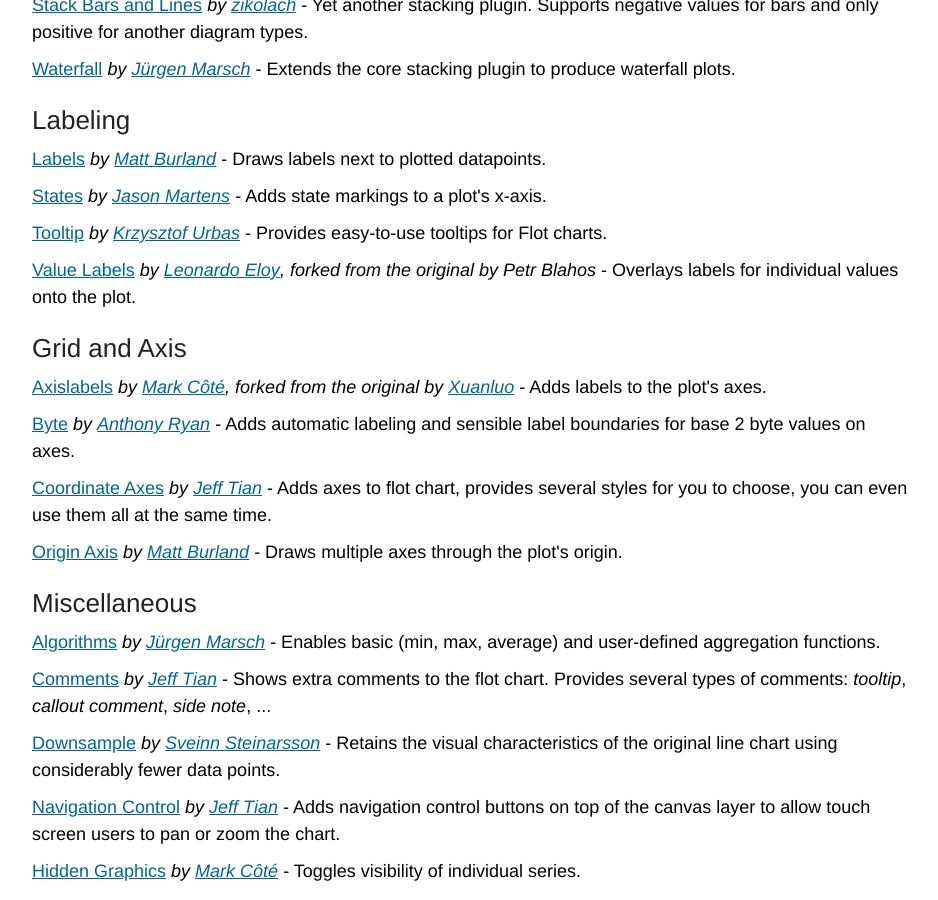
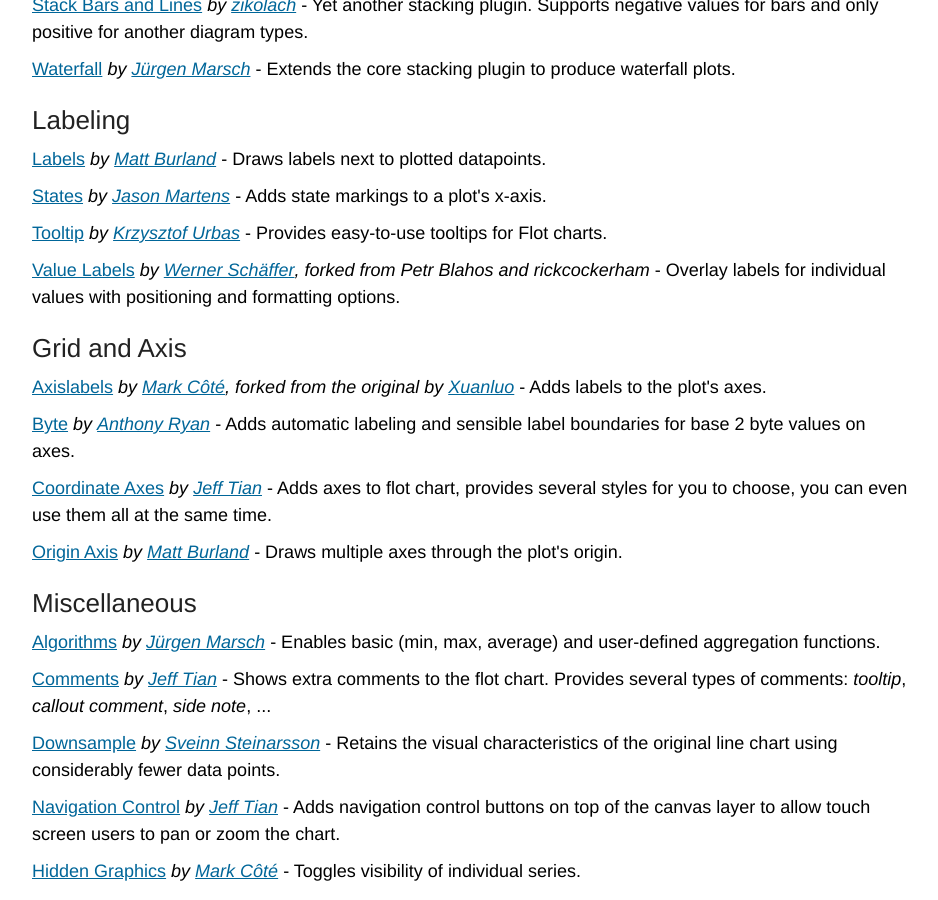
Before and after one commit to flot/flot.github.com, a Jekyll site: the page built from plugins/index.html, in a window 1280 px wide and 900 px high, scrolled down 1418 px. Shown: the whole window, without its empty margins (168-1106 px from the left). Built offline with Jekyll 4.4.1, drawn with Linux system fonts in a browser that asks for light colours; Markdown is read by kramdown in place of the engine named in the settings.

Commit message:
overtake flot.valuelables.js from nickcockerham

```diff
--- a/plugins/index.html
+++ b/plugins/index.html
@@ -128,9 +128,9 @@ Adds state markings to a plot's x-axis.</p>
 <em>by <a href="https://github.com/krzysu">Krzysztof Urbas</a></em> -
 Provides easy-to-use tooltips for Flot charts.</p>
 
-<p><a href="https://github.com/leonardoeloy/flot-valuelabels/wiki">Value Labels</a>
-<em>by <a href="https://github.com/leonardoeloy">Leonardo Eloy</a>, forked from the original by Petr Blahos</em> -
-Overlays labels for individual values onto the plot.</p>
+<p><a href="https://github.com/winne27/flot-valuelabels">Value Labels</a>
+<em>by <a href="https://github.com/winne27">Werner Schäffer</a>, forked from Petr Blahos and <a href="https://github.com/rickcockerham"></a>rickcockerham</em> -
+Overlay labels for individual values with positioning and formatting options.</p>
 
 <h3>Grid and Axis</h3>
 
```
